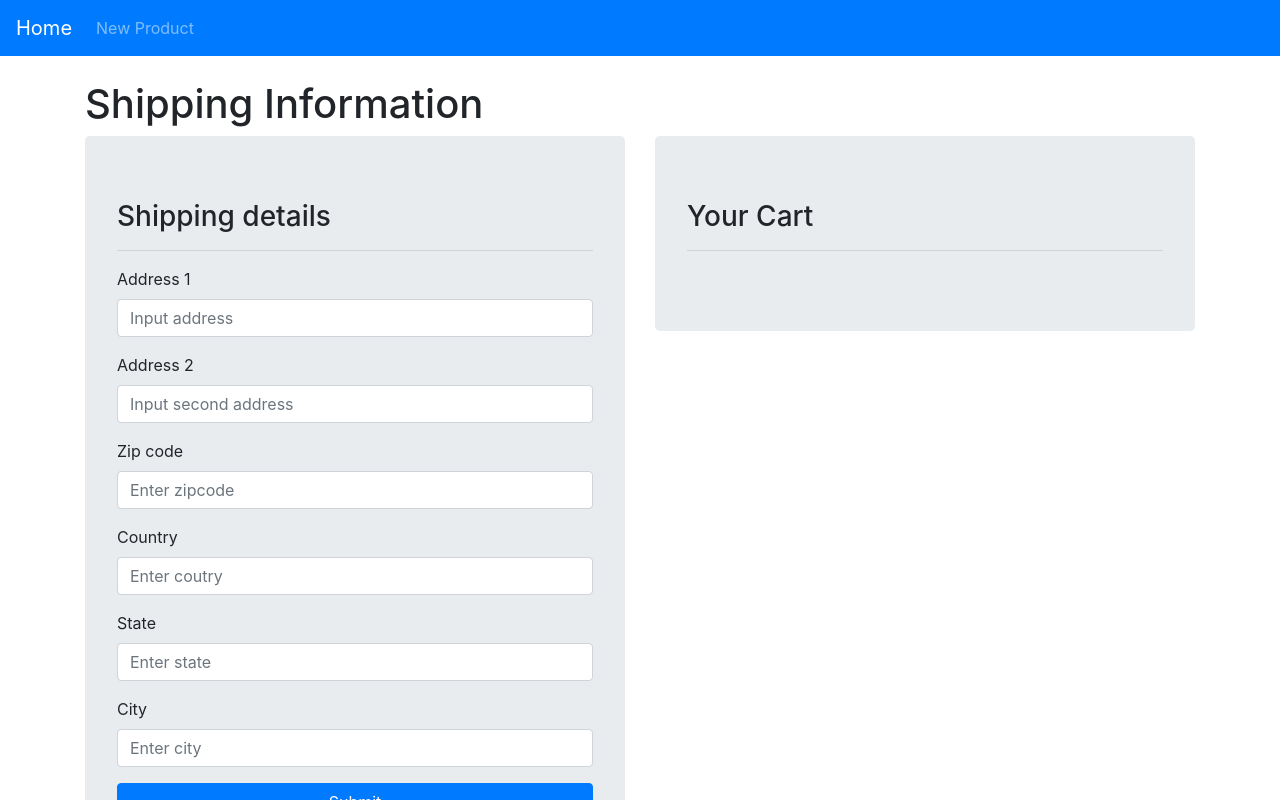
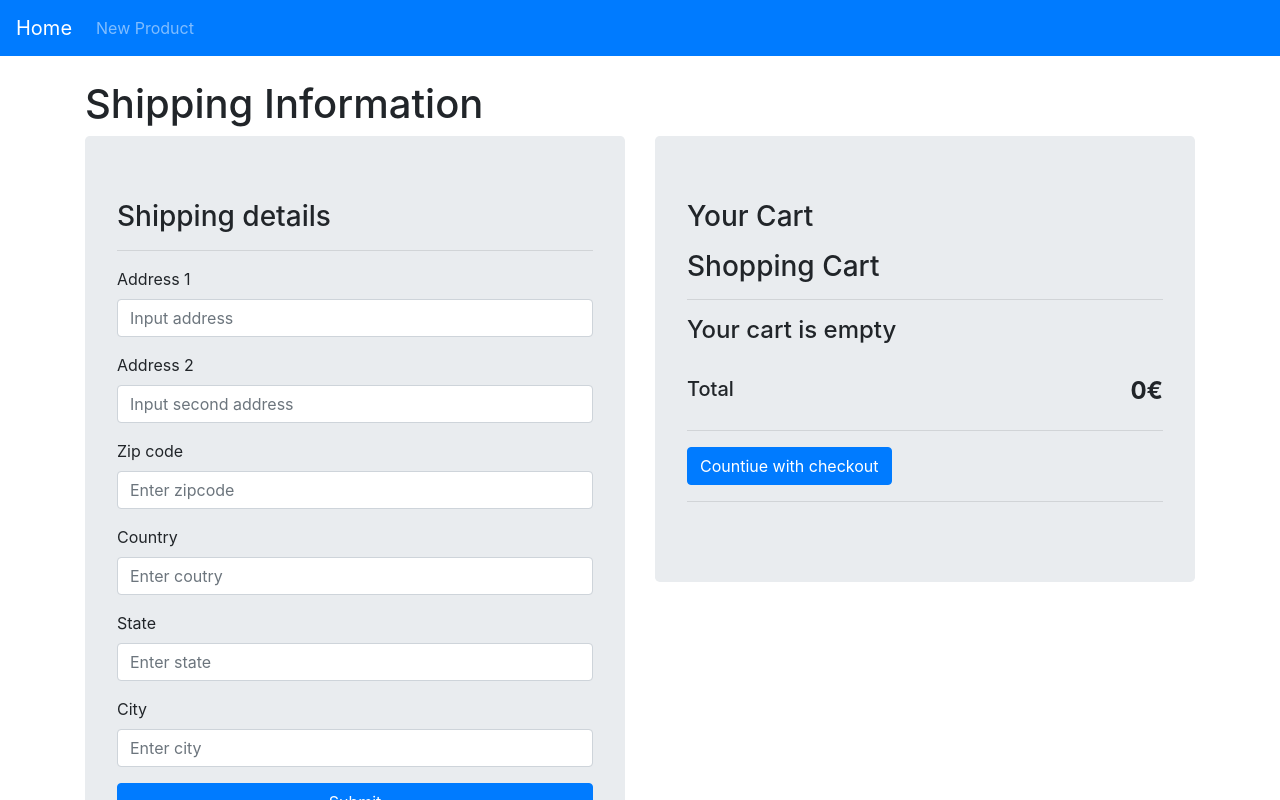
Before and after one commit to assembler-institute/react-shopping-cart-context, a React (Create React App) app: page /checkout/step-2 in a window 1280 px wide. Shown: the top 800 px of the page. Built offline with nearby package versions, Linux system fonts and the light colour scheme.

Commit message:
feat: CartSummary added to the component

```diff
--- a/src/App.js
+++ b/src/App.js
@@ -200,7 +200,8 @@ function App() {
           <Shipping
             cartItems={cartItems}
             handleRemove={handleRemove}
-            handleChange={handleChange}/>
+            handleChange={handleChange}
+          />
         </Route>
         <Route path="/checkout/step-1" exact>
           <UserInformation
--- a/src/pages/Shipping/Shipping.js
+++ b/src/pages/Shipping/Shipping.js
@@ -1,8 +1,9 @@
 import React from "react";
 import ShippingForm from "../../components/ShippingForm/ShippingForm";
 import withLayout from "../../hoc/withLayout";
+import CartSummary from "../../components/CartSummary/CartSummary";
 
-function Shipping() {
+function Shipping({ cartItems, handleChange, handleRemove }) {
   return (
     <>
       <h1>Shipping Information</h1>
@@ -20,6 +21,11 @@ function Shipping() {
         <div className="col col-6">
           <header className="jumbotron">
             <h3>Your Cart</h3>
+            <CartSummary
+              cartItems={cartItems}
+              handleRemove={handleRemove}
+              handleChange={handleChange}
+            />
 
             <hr />
           </header>
```
